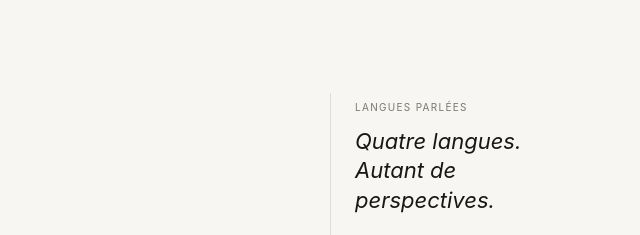
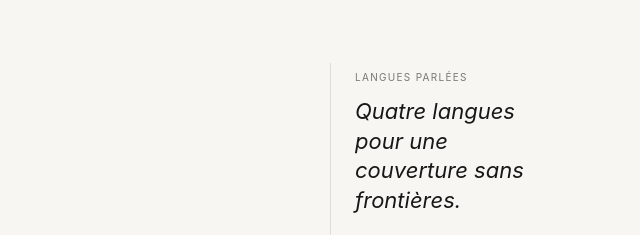
Before and after one commit to rayandjanati/portfolio, a plain HTML site: page index.html in a window 1280 px wide. Shown: the part 560-795 px from the top of the page, 640-1280 px from the left. Drawn offline with Linux system fonts and the light colour scheme.

Commit message:
Update language section tagline

```diff
--- a/index.html
+++ b/index.html
@@ -87,7 +87,7 @@ footer{padding:22px 0;display:flex;justify-content:space-between;color:var(--mut
 <a class="btn" href="#cv">Voir mon CV <span>↘</span></a>
 </div>
 </div>
-<aside class="hero-aside"><div class="label">Langues parlées</div><p>Quatre langues.<br>Autant de perspectives.</p><div class="language-list"><span>Français</span><span>Anglais</span><span>Espagnol</span><span>Farsi</span></div></aside>
+<aside class="hero-aside"><div class="label">Langues parlées</div><p>Quatre langues pour une couverture sans frontières.</p><div class="language-list"><span>Français</span><span>Anglais</span><span>Espagnol</span><span>Farsi</span></div></aside>
 </header>
 <section id="sujets">
 <div class="section-head"><h2>Reportages réalisés pour TF1</h2></div>
```
